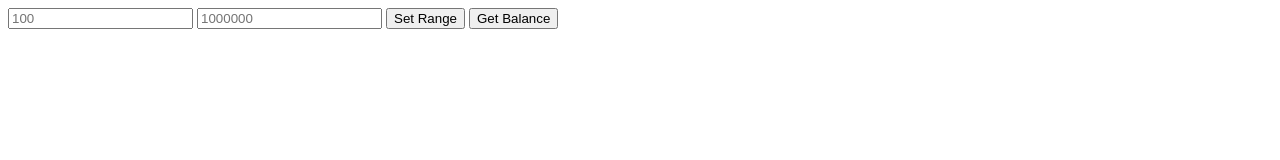
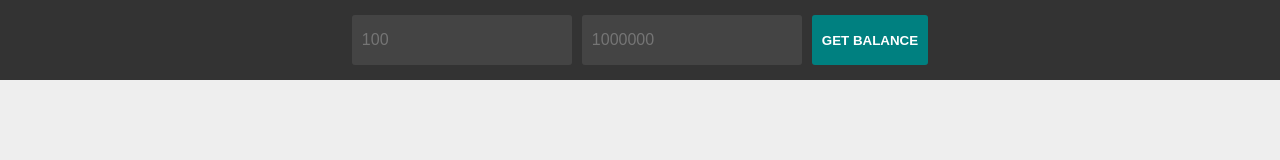
Before and after one commit to Mandosis/prime_solo_express, a website: page public/index.html in a window 1280 px wide. Drawn offline with Linux system fonts and the light colour scheme.

Commit message:
Added status for range post and added CSS styling

```diff
--- a/public/index.html
+++ b/public/index.html
@@ -8,10 +8,13 @@
     <link rel="stylesheet" href="style.css" />
   </head>
   <body>
-    <input class="min" type="number" placeholder="100" />
-    <input class="max" type="number" placeholder="1000000" />
+    <header>
+      <input class="min" type="number" placeholder="100" />
+      <input class="max" type="number" placeholder="1000000" />
 
-    <button class="setRange">Set Range</button>
-    <button class="getBalance">Get Balance</button>
+      <button class="getBalance">Get Balance</button>
+    </header>
+    <main>
+    </main>
   </body>
 </html>
--- a/public/script.js
+++ b/public/script.js
@@ -1,26 +1,30 @@
 $(function() {
-  $('.getBalance').click(function() {
-    getBalance();
-  });
 
-  $('.setRange').click(function() {
+  // Listen for balance button
+  $(".getBalance").click(function() {
     var min = parseInt($(".min").val()) || 100;
     var max = parseInt($(".max").val()) || 1000000;
     setRange(min, max);
+    getBalance();
   });
 });
 
+// Get the random balance from the server
 function getBalance() {
   $.get("http://localhost:3000/balance").done(function(response) {
     console.log("Getting balance...");
-    $("body").append("<p>" + response + "</p>");
+    $("main").append("<section><p>" + response + "</p></section>");
+    $("section").last().hide().fadeIn("slow");
   }).fail(function() {
     console.log("Getting balance failed");
   });
 }
 
+// Set the minimum and maximum range
 function setRange(min, max) {
   $.post("http://localhost:3000/range", {min: min, max: max}).done(function() {
-    console.log("Range posted!");
-  }).fail();
+    console.log("Setting range...");
+  }).fail(function(){
+    console.log("Setting range failed");
+  });
 }
--- a/public/style.css
+++ b/public/style.css
@@ -0,0 +1,87 @@
+@import url(https://fonts.googleapis.com/css?family=Open+Sans:400,700);
+
+/* Main page elements */
+body {
+  margin: 0;
+  padding: 0;
+  background: #EEE;
+  font-family: 'Open Sans', sans-serif;
+}
+
+header {
+  background: #333;
+  color: #FFF;
+  position: absolute;
+  top:0;
+  height: 80px;
+  width: 100%;
+  display: flex;
+  justify-content: center;
+  flex-wrap: wrap;
+}
+
+main {
+  margin-top: 100px;
+}
+
+section {
+  background: teal;
+  color: #FFF;
+  margin: 20px;
+  padding: 10px 20px 10px 20px;
+  border-radius: 3px;
+  transition: background 0.2s ease-in, color 0.2s ease-in;
+}
+
+section:hover {
+  background: #07AA9E;
+  color: #FFF;
+}
+
+/* Buttons */
+button {
+  outline: none;
+  background: teal;
+  padding: 10px;
+  border: none;
+  border-radius: 3px;
+  color: #FFF;
+  text-transform: uppercase;
+  font-weight: bold;
+  height: 50px;
+  margin: 15px 5px 0px 5px;
+  transition: background 0.2s ease-in;
+}
+
+button:hover {
+  background: #07AA9E;
+}
+
+input::-webkit-outer-spin-button,
+input::-webkit-inner-spin-button {
+    -webkit-appearance: none;
+    margin: 0;
+}
+
+/* Form Elements */
+input {
+  outline: none;
+  background: #444;
+  height: 30px;
+  width: 200px;
+  padding: 10px;
+  border: none;
+  border-radius: 3px;
+  margin: 15px 5px 0px 5px;
+  font-size: 16px;
+  transition: background 0.2s ease-in, border-color 0.2s ease-in, color 0.2s ease-in;
+  border-color: #333;
+  color: #CCC;
+}
+
+input:focus {
+  background: #555;
+  border: 3px solid teal;
+  margin: 12px 2px 0px 2px;
+  color: #EEE;
+}
--- a/server.js
+++ b/server.js
@@ -11,14 +11,15 @@ app.use(bodyParser.json());
 app.use(bodyParser.urlencoded({extended: true}));
 
 app.get('/balance', function(req, res) {
-  console.log("Request made for balance.\n" + bank.balance() + bank.money(min, max));
+  console.log("Request made for balance.\n" + bank.balance() + bank.money(min, max) + "\n");
   res.send(bank.balance() + bank.money(min, max));
 });
 
 app.post('/range', function(req, res) {
-  console.log("Request", req.body)
+  console.log("Request to change range", req.body)
   min = parseInt(req.body.min) || min;
   max = parseInt(req.body.max) || max;
+  res.sendStatus(200);
 });
 
 // Catch all
```
